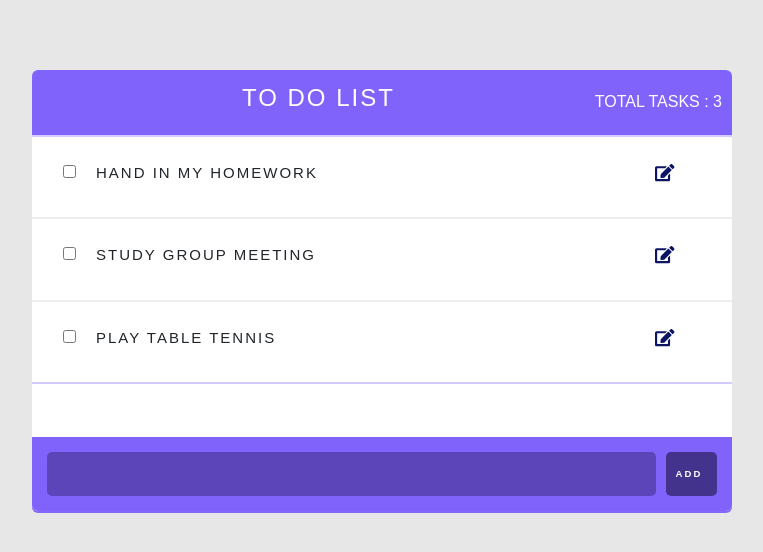
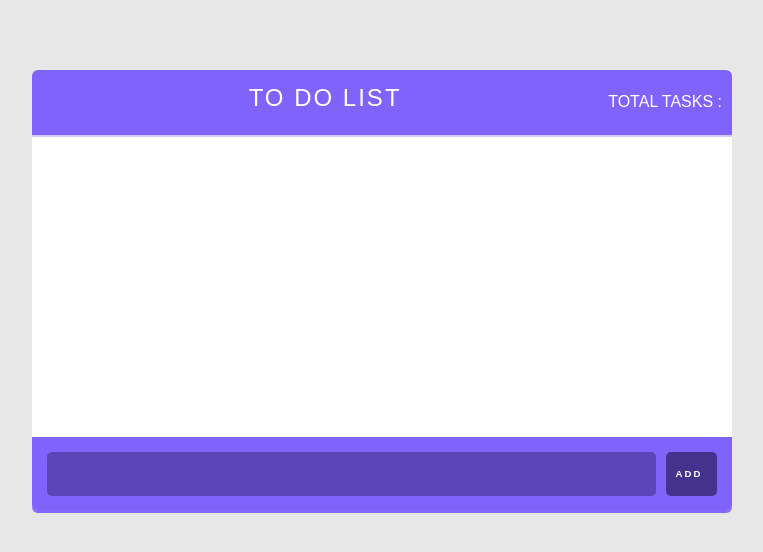
Before and after one commit to Fatemeh-Pakpour/old-todo-list, a React (Create React App) app in the folder my-project/: page / in a window 1280 px wide. Shown: the top 552 px of the page, without its empty margins (258-1021 px from the left). Built offline with nearby package versions, Linux system fonts and the light colour scheme.

Commit message:
added the localstorage to the app

```diff
--- a/my-project/src/components/App.js
+++ b/my-project/src/components/App.js
@@ -6,43 +6,48 @@ import NewTask from "./NewTask";
 
 class App extends Component {
   state = {
-    tasks: [
-      {
-        title: "hand in my homework",
-        id: 1,
+    tasks: []
 
-      },
-      {
-        title: "study group meeting",
-        id: 2,
+    };
 
-      },
-      {
-        title: "play table tennis",
-        id: 3,
-      }
-    ]
-  };
+
 
   // task id counter
-  prevTaskId = 3;
+  prevTaskId = 0;
 
   handleAddNewTask = title => {
+    // this.setState({
+    //   tasks: [
+    //     ...this.state.tasks,
+    //     {
+    //       title,
+    //       id: (this.prevTaskId += 1)
+    //     }
+    //   ]
+    // });
+    const task = {
+            title,
+            id: new Date()
+          }
+
+    this.setState({tasks: [...this.state.tasks, task]}, () => {
+      localStorage.setItem('tasks', JSON.stringify(this.state.tasks));
+    })
+
+
+  };
+  componentDidMount() {
+    const tasks = JSON.parse(localStorage.getItem('tasks')) || [];
     this.setState({
-      tasks: [
-        ...this.state.tasks,
-        {
-          title,
-          id: (this.prevTaskId += 1)
-        }
-      ]
-    });
-  };
-
+      tasks: tasks
+    })
+  }
   handleRemoveTask = id => {
     this.setState(prevState => ({
       tasks: prevState.tasks.filter(task => task.id !== id)
-    }));
+    }), () => {
+      localStorage.setItem('tasks', JSON.stringify(this.state.tasks));
+    });
   };
   handleEditTask = (id, newTaskTitle) => {
     const index = this.state.tasks.findIndex(task => task.id === id);
@@ -50,12 +55,15 @@ class App extends Component {
     newArray.splice(index, 1, { ...newArray[index], title: newTaskTitle });
     this.setState({
       tasks: newArray
+    }, () => {
+      localStorage.setItem('tasks', JSON.stringify(this.state.tasks));
     });
   };
   render() {
     return (
       <div className="todo-ist">
-        <Header title="To do list" totalTask={this.state.tasks.length} />
+        <Header title="To do list"  />
+        {/* totalTask={this.state.tasks.length} */}
         <div className="tasks-container">
           {this.state.tasks.map(task => (
             <Task
--- a/my-project/src/components/Task.js
+++ b/my-project/src/components/Task.js
@@ -8,12 +8,26 @@ import EditDelete from "./EditDelete";
 class Task extends PureComponent {
   state = { isEditing: false };
 
-  constructor() {
-    super();
-    this.toggleForm = this.toggleForm.bind(this);
-    this.saveTask = this.saveTask.bind(this);
+  // constructor() {
+  //   super();
+  //   this.toggleForm = this.toggleForm.bind(this);
+  //   this.saveTask = this.saveTask.bind(this);
+  // }
+  saveTask = (event)=> {
+    event.preventDefault();
+    const { id, editTask } = this.props;
+    const newTaskTitle = event.target.taskTitle.value;
+    editTask(id, newTaskTitle);
+    this.setState({
+      isEditing: false
+    });
   }
 
+  toggleForm =() =>{
+    this.setState({
+      isEditing: !this.state.isEditing
+    });
+  }
   render() {
 
     const { taskTitle, id, removeTask } = this.props;
@@ -31,7 +45,7 @@ class Task extends PureComponent {
           ) : (
             <form className ="edit-form" onSubmit={this.saveTask}>
               <input name="taskTitle" type="text" defaultValue={taskTitle} />
-              <button><FontAwesomeIcon icon= {faCheckCircle} /></button>
+              <button><FontAwesomeIcon icon= {faCheckCircle}/></button>
             </form>
           )}
             <EditDelete
@@ -45,24 +59,7 @@ class Task extends PureComponent {
     );
   }
 
-  saveTask(event) {
-    event.preventDefault();
 
-    const { id, editTask } = this.props;
-
-    const newTaskTitle = event.target.taskTitle.value;
-
-    editTask(id, newTaskTitle);
-    this.setState({
-      isEditing: false
-    });
-  }
-
-  toggleForm() {
-    this.setState({
-      isEditing: !this.state.isEditing
-    });
-  }
 }
 
 export default Task;
```
Also changed, not shown: 1 other file (tests, documents, lock files or other folders).
